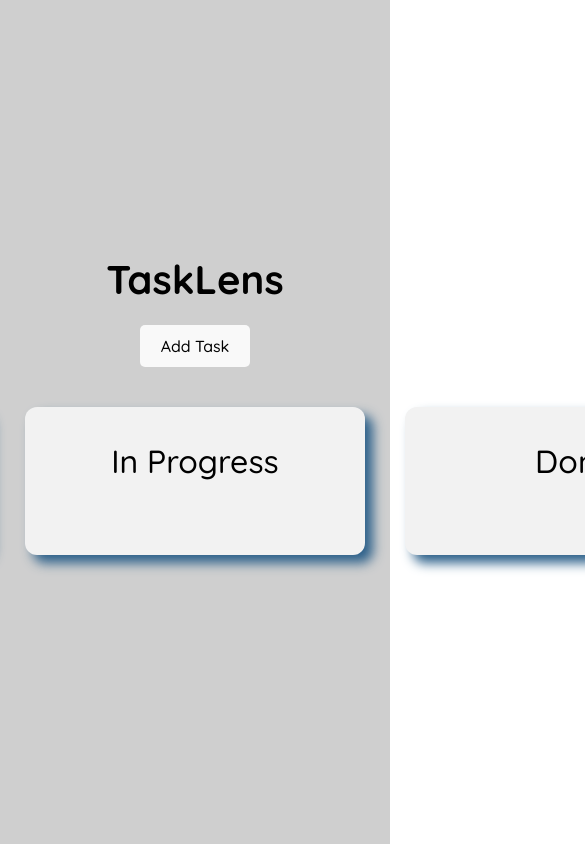
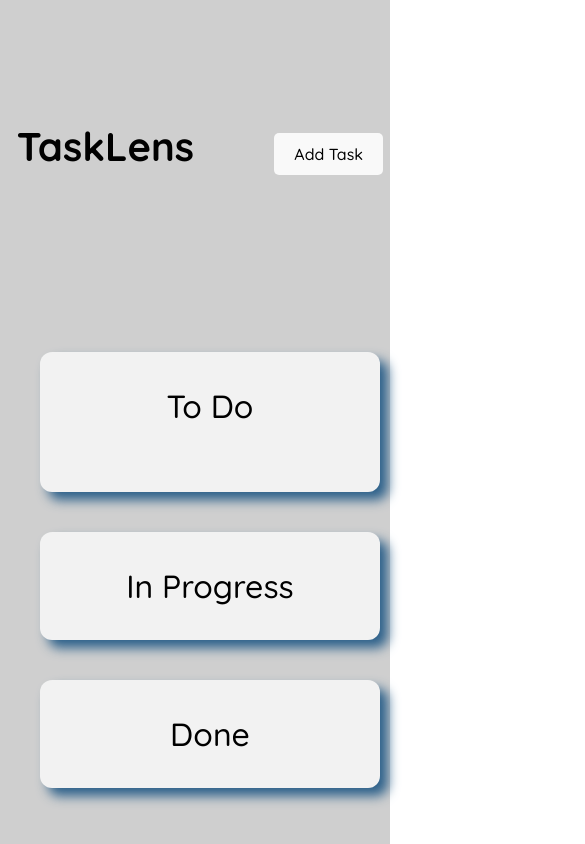
Before and after one commit to fleur-t/Tech-Challenge, a React (Vite) app: page / in a window 390 px wide. Shown: the top 844 px of the page, 585 px wide, since content can reach past the window. Built offline with nearby package versions, Linux system fonts and the light colour scheme.

Commit message:
made a start with making the website responsive

```diff
--- a/src/App.css
+++ b/src/App.css
@@ -13,6 +13,7 @@
   position: sticky;
   top: 0;
   z-index: 100;
+  padding-bottom: 20px;
 }
 
 .Title {
@@ -21,16 +22,32 @@
   margin-bottom: 1rem;
 }
 
-/* .board-container {
+.board-container {
   display: flex;
   flex-direction: column;
   justify-content: center;
-  align-items: center;
   gap: 2rem;
-} */
+}
 
 .card{
   display: flex;
   flex-direction: column;
   gap: 10px ;
 }
+
+/* Responsive design */
+
+@media screen and (max-width: 400px){
+  .board-wrapper {
+    flex-direction: column;
+    width: 100vw;
+    position: relative;
+    top: 100px;
+  }
+
+  .Header{
+    flex-direction: row;
+    gap: 80px;
+    padding-left: 10px;
+  }
+}
--- a/src/App.jsx
+++ b/src/App.jsx
@@ -1,6 +1,5 @@
 import { useState,useEffect } from 'react'
 import './App.css'
-
 import Card from './components/card'
 
 function App() {
--- a/src/components/card.jsx
+++ b/src/components/card.jsx
@@ -39,7 +39,7 @@ return (
                 <h2>{task.title}</h2>
                 <p className="date">
                     {task.createdAt
-                    ? new Date(task.createdAt).toLocaleDateString()
+                    ? new Date(task.createdAt).toLocaleString()
                     : "No date"}
                 </p>
                 <p className='discription'>{task.description}</p>
--- a/src/styles/card.css
+++ b/src/styles/card.css
@@ -23,7 +23,6 @@ body {
 
 .board-title {
     text-align: center;
-    margin-bottom: 40px;
     font-weight: 500;
     color: black;
 }
@@ -58,6 +57,8 @@ body {
 
 p.discription {
     display: flex !important;
+    line-height: normal;
+    padding-top: 5px;
 }
 
 .board-wrapper {
```
